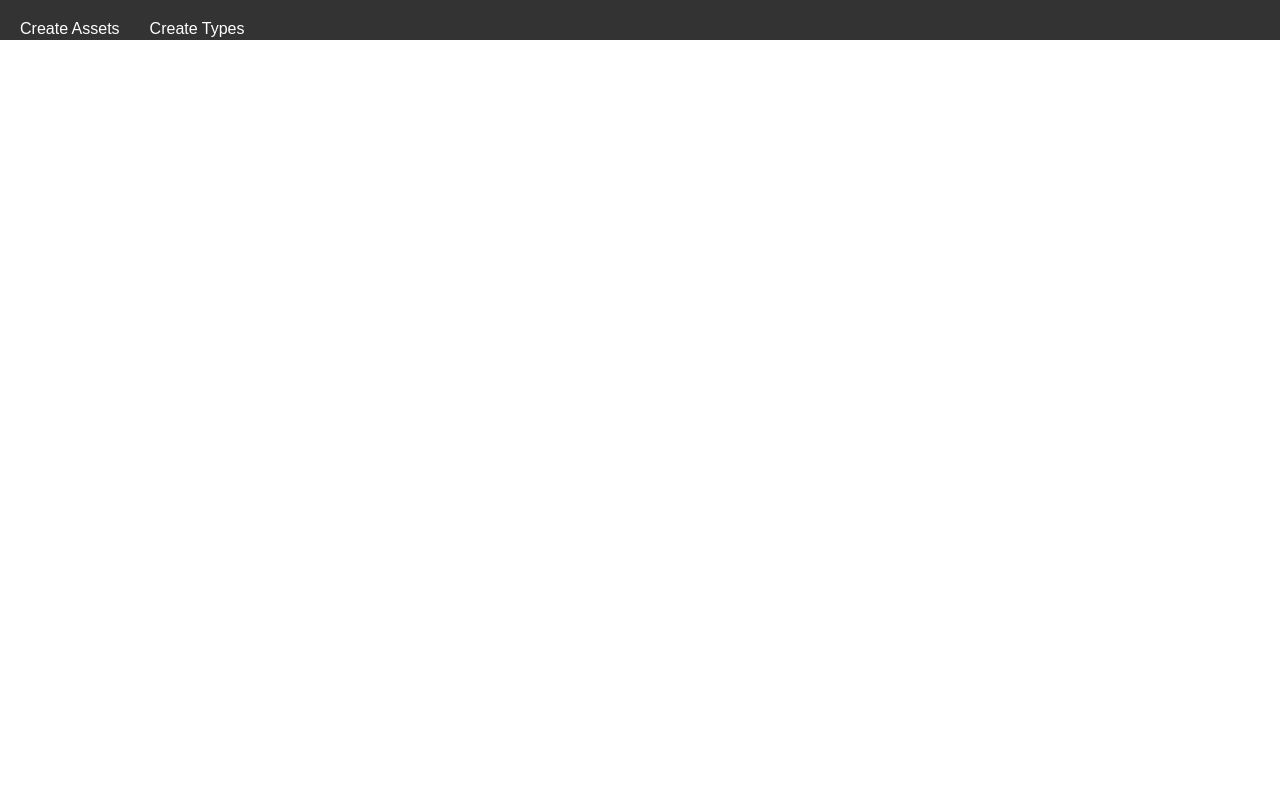
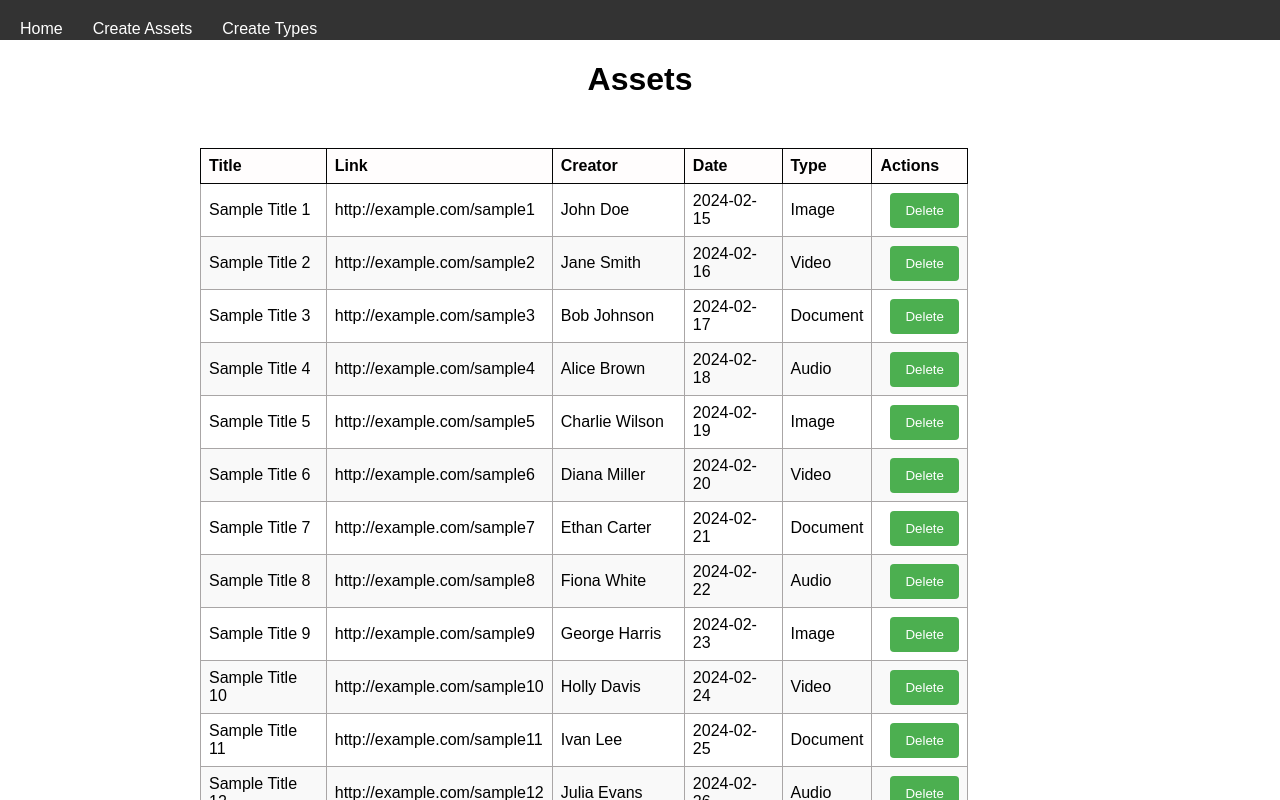
Before and after one commit to shahd9290/Assets-Repository, a React (Create React App) app in the folder frontend/frontend-app/: page /assets in a window 1280 px wide. Shown: the top 800 px of the page. Built offline with nearby package versions, Linux system fonts and the light colour scheme.

Commit message:
Adding the table to the homepage and some buttons to delete items from the database

```diff
--- a/frontend/frontend-app/package.json
+++ b/frontend/frontend-app/package.json
@@ -6,6 +6,7 @@
     "@testing-library/jest-dom": "^5.17.0",
     "@testing-library/react": "^13.4.0",
     "@testing-library/user-event": "^13.5.0",
+    "axios": "^1.6.7",
     "react": "^18.2.0",
     "react-dom": "^18.2.0",
     "react-router-dom": "^6.19.0",
--- a/frontend/frontend-app/src/Home.js
+++ b/frontend/frontend-app/src/Home.js
@@ -2,15 +2,19 @@ import { Routes, Route } from "react-router-dom";
 import Navbar from "./components/Navbar";
 import Types from "./Types";
 import App from "./App";
+import AssetTable from "./components/AssetTable";
+function Home() {
 
-function Home() {
+
   return (
     <div>
-      <Navbar />
+        <Navbar />
         <Routes>
             <Route path='/create-assets' element={<App/>} />
             <Route path='/create-types' element={<Types/>} />
+            <Route path='/assets' element={<AssetTable/>} />
         </Routes>
+
     </div>
   );
 }
--- /dev/null
+++ b/frontend/frontend-app/src/components/AssetTable.css
@@ -0,0 +1,35 @@
+/* Style for the table */
+ table {
+    width: 60%;
+    border-collapse: collapse;
+    margin: 50px 200px;
+
+  }
+
+  /* Header row style */
+ table th {
+    background-color: #fffdfd;
+    font-weight: bold;
+    text-align: left;
+    padding: 8px;
+    border: 1px solid #050505;
+  }
+
+  /* Alternate row background color for better readability */
+table tr:nth-child(even) {
+    background-color: #f9f9f9;
+  }
+
+  /* Default row style */
+  table td {
+    padding: 8px;
+    border: 1px solid #a9a6a6;
+  }
+
+  /* Hover effect on rows */
+  table tr:hover {
+    background-color: #a6a2a2;
+  }
+  h1 {
+    text-align: center;
+  }
--- /dev/null
+++ b/frontend/frontend-app/src/components/AssetTable.js
@@ -0,0 +1,50 @@
+import React, { useState, useEffect } from "react";
+import Assets from './assets.json'
+import './AssetTable.css'
+
+function AssetTable(){
+
+    const [assets, setAssets] = useState([]);
+        useEffect(() => {
+            setAssets(Assets);
+    }, []);
+
+    const deleteBtn = (id) => {
+        alert("Are you sure you want to delete this?")
+      };
+   return (
+   <div>
+        <h1> Assets </h1>
+        <table>
+            <thead>
+                <tr>
+                    <th>Title</th>
+                    <th>Link</th>
+                    <th>Creator</th>
+                    <th>Date</th>
+                    <th>Type</th>
+                    <th>Actions</th>
+                </tr>
+            </thead>
+            <tbody>
+                {
+                Assets && Assets.map(asset =>(
+                    <tr key={asset.AssetId}>
+                        <td>{asset.Title}</td>
+                        <td>{asset.Link}</td>
+                        <td>{asset.Creator}</td>
+                        <td>{asset.Date}</td>
+                        <td>{asset.Type}</td>
+                        <td>
+                            <button className = "btn btn-danger"
+                            style = {{marginLeft:"10px"}} onClick={()=>deleteBtn(asset.AssetId)}> Delete</button>
+                        </td>
+                    </tr>
+                ))}
+            </tbody>
+        </table>
+   </div>
+
+  );
+}
+  export default AssetTable;
--- a/frontend/frontend-app/src/components/Navbar.css
+++ b/frontend/frontend-app/src/components/Navbar.css
@@ -1,6 +1,3 @@
-.navbar {
-
-}
 nav {
     background-color: #333;
     color: #fff;
--- a/frontend/frontend-app/src/components/Navbar.js
+++ b/frontend/frontend-app/src/components/Navbar.js
@@ -6,6 +6,7 @@ const Navbar = () => {
     <div>
       {/* menu */}
       <nav className='justify-content-center'>
+        <a href='/assets'>Home</a>
         <a href='/create-assets'>Create Assets </a>
         <a href='/create-types'>Create Types</a>
       </nav>
--- /dev/null
+++ b/frontend/frontend-app/src/components/assets.json
@@ -0,0 +1,122 @@
+[
+    {
+      "AssetId": 1,
+      "Title": "Sample Title 1",
+      "Link": "http://example.com/sample1",
+      "Creator": "John Doe",
+      "Date": "2024-02-15",
+      "Type": "Image"
+    },
+    {
+      "AssetId": 2,
+      "Title": "Sample Title 2",
+      "Link": "http://example.com/sample2",
+      "Creator": "Jane Smith",
+      "Date": "2024-02-16",
+      "Type": "Video"
+    },
+    {
+      "AssetId": 3,
+      "Title": "Sample Title 3",
+      "Link": "http://example.com/sample3",
+      "Creator": "Bob Johnson",
+      "Date": "2024-02-17",
+      "Type": "Document"
+    },
+    {
+      "AssetId": 4,
+      "Title": "Sample Title 4",
+      "Link": "http://example.com/sample4",
+      "Creator": "Alice Brown",
+      "Date": "2024-02-18",
+      "Type": "Audio"
+    },
+    {
+      "AssetId": 5,
+      "Title": "Sample Title 5",
+      "Link": "http://example.com/sample5",
+      "Creator": "Charlie Wilson",
+      "Date": "2024-02-19",
+      "Type": "Image"
+    },
+    {
+      "AssetId": 6,
+      "Title": "Sample Title 6",
+      "Link": "http://example.com/sample6",
+      "Creator": "Diana Miller",
+      "Date": "2024-02-20",
+      "Type": "Video"
+    },
+    {
+      "AssetId": 7,
+      "Title": "Sample Title 7",
+      "Link": "http://example.com/sample7",
+      "Creator": "Ethan Carter",
+      "Date": "2024-02-21",
+      "Type": "Document"
+    },
+    {
+      "AssetId": 8,
+      "Title": "Sample Title 8",
+      "Link": "http://example.com/sample8",
+      "Creator": "Fiona White",
+      "Date": "2024-02-22",
+      "Type": "Audio"
+    },
+    {
+      "AssetId": 9,
+      "Title": "Sample Title 9",
+      "Link": "http://example.com/sample9",
+      "Creator": "George Harris",
+      "Date": "2024-02-23",
+      "Type": "Image"
+    },
+    {
+      "AssetId": 10,
+      "Title": "Sample Title 10",
+      "Link": "http://example.com/sample10",
+      "Creator": "Holly Davis",
+      "Date": "2024-02-24",
+      "Type": "Video"
+    },
+    {
+      "AssetId": 11,
+      "Title": "Sample Title 11",
+      "Link": "http://example.com/sample11",
+      "Creator": "Ivan Lee",
+      "Date": "2024-02-25",
+      "Type": "Document"
+    },
+    {
+      "AssetId": 12,
+      "Title": "Sample Title 12",
+      "Link": "http://example.com/sample12",
+      "Creator": "Julia Evans",
+      "Date": "2024-02-26",
+      "Type": "Audio"
+    },
+    {
+      "AssetId": 13,
+      "Title": "Sample Title 13",
+      "Link": "http://example.com/sample13",
+      "Creator": "Keith Thompson",
+      "Date": "2024-02-27",
+      "Type": "Image"
+    },
+    {
+      "AssetId": 14,
+      "Title": "Sample Title 14",
+      "Link": "http://example.com/sample14",
+      "Creator": "Linda Parker",
+      "Date": "2024-02-28",
+      "Type": "Video"
+    },
+    {
+      "AssetId": 15,
+      "Title": "Sample Title 15",
+      "Link": "http://example.com/sample15",
+      "Creator": "Mike Turner",
+      "Date": "2024-02-29",
+      "Type": "Document"
+    }
+  ]
```
Also changed, not shown: 1 other file (tests, documents, lock files or other folders).
